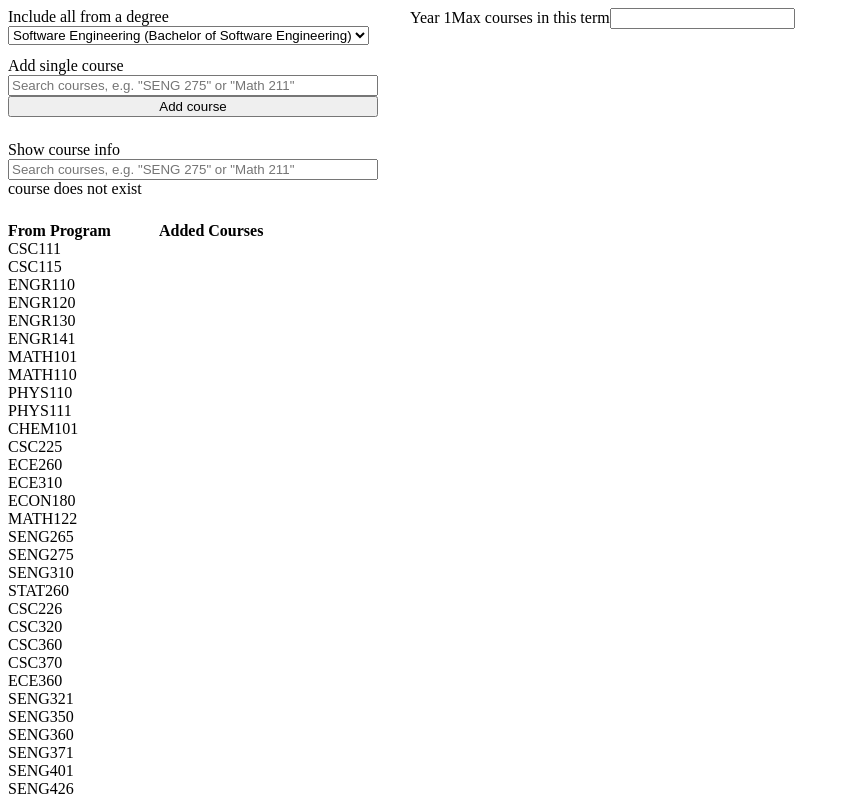
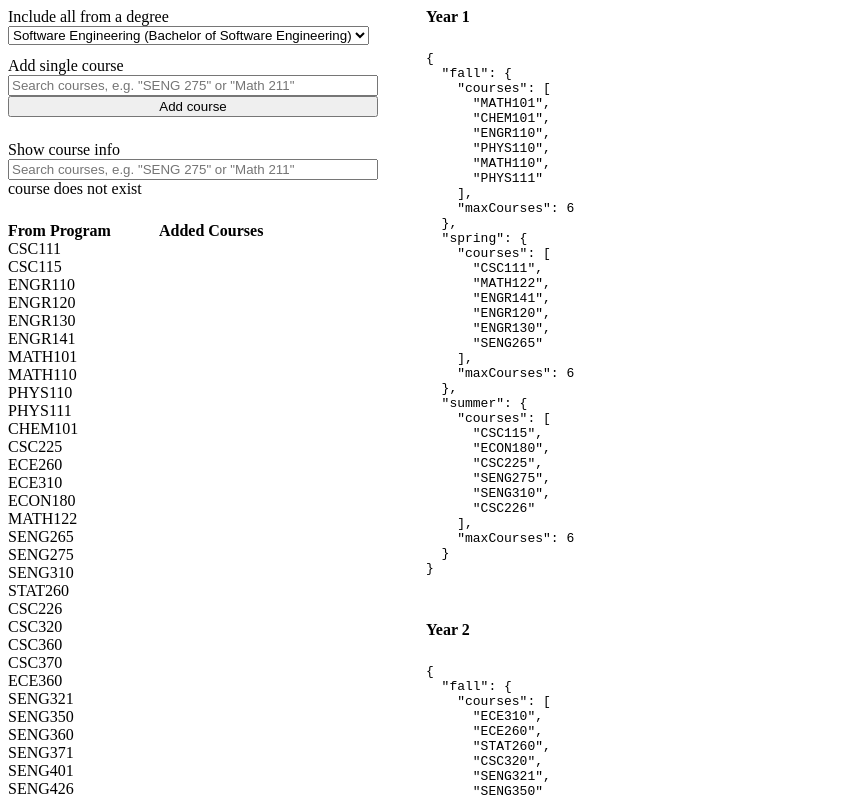
Before and after one commit to tdgao/program-planner, a React (Create React App) app: page / in a window 1280 px wide. Shown: the top 799 px of the page, without its empty margins (0-850 px from the left). Built offline with nearby package versions, Linux system fonts and the light colour scheme.

Commit message:
add program schedule

```diff
--- a/src/coursePlanner/CourseList/CourseList.tsx
+++ b/src/coursePlanner/CourseList/CourseList.tsx
@@ -16,14 +16,14 @@ export const CourseList = () => {
       <div>
         <strong>From Program</strong>
         {programCourses.map((course: any) => (
-          <div>{course}</div>
+          <div key={course}>{course}</div>
         ))}
       </div>
 
       <div>
         <strong>Added Courses</strong>
         {addedCourses.map((course: any) => (
-          <div>{course}</div>
+          <div key={course}>{course}</div>
         ))}
       </div>
     </LayoutDiv>
--- a/src/coursePlanner/ProgramPlanner.tsx
+++ b/src/coursePlanner/ProgramPlanner.tsx
@@ -7,12 +7,13 @@ import { ProgramSchedule } from "./ProgramSchedule/ProgramSchedule";
 export const PageDiv = styled.div`
   display: grid;
   grid-template-columns: 370px auto;
-  column-gap: 32px;
+  column-gap: 48px;
 `;
 
 const LayoutDiv = styled.div`
   display: grid;
   row-gap: 24px;
+  height: max-content;
 `;
 
 export const ProgramPlanner = () => {
--- a/src/coursePlanner/ProgramSchedule/ProgramSchedule.tsx
+++ b/src/coursePlanner/ProgramSchedule/ProgramSchedule.tsx
@@ -1,17 +1,47 @@
+import { atom, useAtom } from "jotai";
 import styled from "styled-components";
+import { useProgramSchedule } from "./useProgramSchedule";
 
 const LayoutDiv = styled.div`
   display: grid;
+  row-gap: 32px;
 `;
 
-export const ProgramSchedule = () => {
+const YearDiv = styled.div`
+  display: grid;
+  row-gap: 12px;
+`;
+
+export type courseType = string | null;
+export type termType = {
+  courses: courseType[];
+  maxCourses: number;
+};
+export type yearType = {
+  fall: termType;
+  spring: termType;
+  summer: termType;
+};
+export interface ProgramScheduleProps {
+  schedule: yearType[] | null;
+}
+export const ProgramScheduleView = (props: ProgramScheduleProps) => {
+  const { schedule } = props;
   return (
     <LayoutDiv>
-      <div>
-        Year 1<label htmlFor="max-courses">Max courses in this term</label>
-        <input type="number" name="max-courses" />
-      </div>
-      <div></div>
+      <>
+        {schedule &&
+          schedule.map((year: any, yearNum: any) => (
+            <YearDiv key={yearNum}>
+              <strong>Year {yearNum + 1}</strong>
+              <pre>{JSON.stringify(year, null, 2)}</pre>
+            </YearDiv>
+          ))}
+      </>
     </LayoutDiv>
   );
 };
+
+export const ProgramSchedule = () => {
+  return <ProgramScheduleView {...useProgramSchedule()} />;
+};
--- /dev/null
+++ b/src/coursePlanner/ProgramSchedule/useProgramSchedule.tsx
@@ -0,0 +1,93 @@
+import { atom, useAtom } from "jotai";
+import { useEffect } from "react";
+import {
+  addedCoursesAtom,
+  coursesAtom,
+  currentProgramAtom,
+  programCoursesAtom,
+} from "../ProgramPlannerAtoms";
+import { courseType, termType, yearType } from "./ProgramSchedule";
+
+const numYearsAtom = atom(5);
+const initSchedule = (numYears: number): yearType[] => {
+  return Array(numYears).fill({
+    fall: {
+      courses: [],
+      maxCourses: 6,
+    },
+    spring: {
+      courses: [],
+      maxCourses: 6,
+    },
+    summer: {
+      courses: [],
+      maxCourses: 6,
+    },
+  });
+};
+
+//sort courses by implicit year
+const sortCourses = (a: courseType, b: courseType) => {
+  const courseA = parseInt(a!.replace(/\D/g, "")) || 0;
+  const courseB = parseInt(b!.replace(/\D/g, "")) || 0;
+  return courseA - courseB;
+};
+const initScheduleCourses = (addedCourses: any, programCourses: any) => {
+  // get courses to schedule
+  let courses = [...addedCourses, ...programCourses];
+  return courses.sort(sortCourses);
+};
+
+const meetsPrereqs = (course: courseType): boolean => {
+  return Math.random() > 0.5;
+};
+
+const fillTerm = (
+  term: termType,
+  scheduleCourses: courseType[]
+): courseType[] => {
+  return [...Array(term.maxCourses)].map((_, index) => {
+    for (const i in scheduleCourses) {
+      const course = scheduleCourses[i];
+
+      if (meetsPrereqs(course)) {
+        scheduleCourses.splice(parseInt(i), 1); // remove course from list
+        return course;
+      }
+    }
+
+    return null;
+  });
+};
+
+// schedule atom
+
+export const useProgramSchedule = () => {
+  const [numYears] = useAtom(numYearsAtom);
+  const [programCourses] = useAtom(programCoursesAtom);
+  const [addedCourses] = useAtom(addedCoursesAtom);
+
+  const emptySchedule = initSchedule(numYears);
+  const scheduleCourses = initScheduleCourses(programCourses, addedCourses);
+
+  let schedule = null;
+  schedule = emptySchedule.map((year) => {
+    // TODO this part better?
+    return {
+      fall: {
+        courses: fillTerm(year.fall, scheduleCourses),
+        maxCourses: year.fall.maxCourses,
+      },
+      spring: {
+        courses: fillTerm(year.spring, scheduleCourses),
+        maxCourses: year.spring.maxCourses,
+      },
+      summer: {
+        courses: fillTerm(year.summer, scheduleCourses),
+        maxCourses: year.summer.maxCourses,
+      },
+    };
+  });
+
+  return { schedule: schedule };
+};
```
